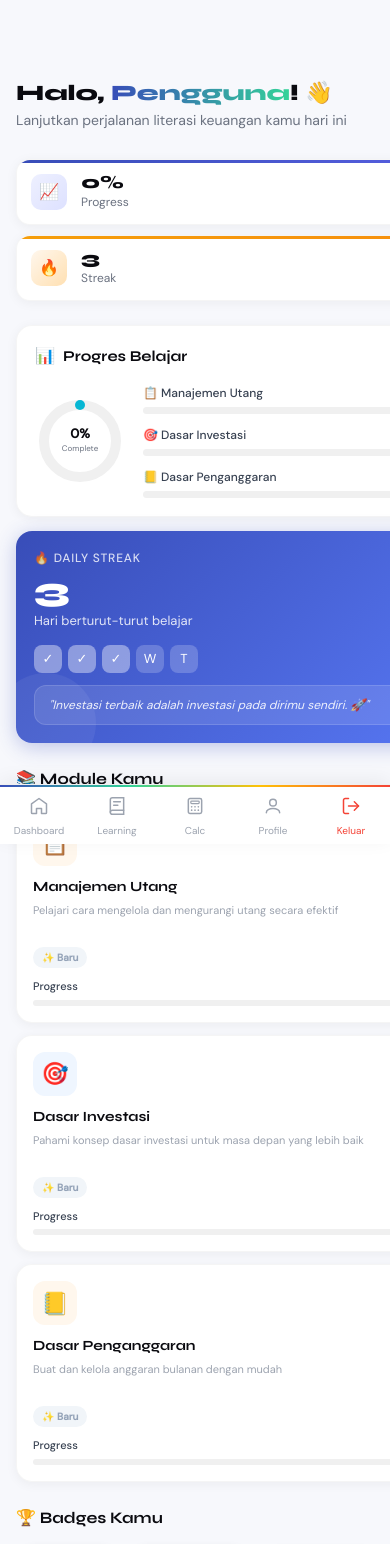
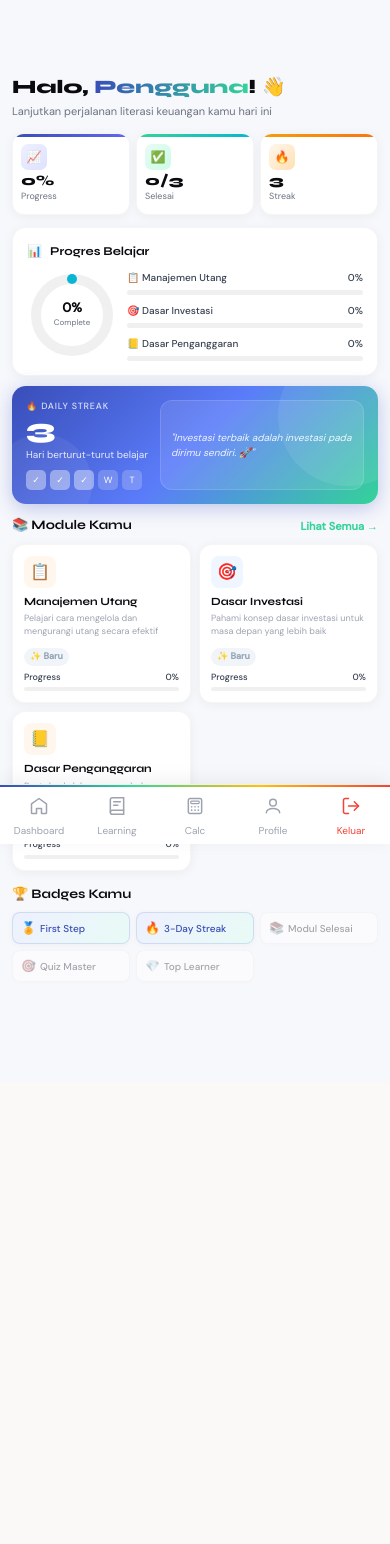
Before and after one commit to nikokeandreadinata123-cloud/finedu-frontend, a React (Vite) app: page / in a window 390 px wide. Shown: the top 1544 px of the page. After the commit the page ends 1082 px from the top, so only its background shows below. Built offline with nearby package versions, Linux system fonts and the light colour scheme.

Commit message:
Update Dashboard.module.css

```diff
--- a/src/pages/Dashboard/Dashboard.module.css
+++ b/src/pages/Dashboard/Dashboard.module.css
@@ -1,29 +1,28 @@
 @import url('https://fonts.googleapis.com/css2?family=Syne:wght@600;700;800&family=DM+Sans:wght@300;400;500&display=swap');
 
-/* ── RESET ───────────────────────────── */
 *, *::before, *::after { box-sizing: border-box; margin: 0; padding: 0; }
 
-/* ── ROOT ────────────────────────────── */
+/* ── ROOT ── */
 .root {
   display: flex;
   min-height: 100vh;
   background: #F7F8FC;
   font-family: 'DM Sans', sans-serif;
   overflow-x: hidden;
+  width: 100%;
 }
 
-/* ── MAIN CONTENT ────────────────────── */
+/* ── MAIN ── */
 .main {
-  flex: 1;
+  flex: 1 1 0%;
   padding: 32px 32px 40px;
   min-width: 0;
   overflow-y: auto;
+  overflow-x: hidden;
 }
 
-/* ── HEADER ──────────────────────────── */
-.header {
-  margin-bottom: 28px;
-}
+/* ── HEADER ── */
+.header { margin-bottom: 28px; }
 .greeting {
   font-family: 'Syne', sans-serif;
   font-size: clamp(22px, 2.8vw, 32px);
@@ -38,13 +37,9 @@
   -webkit-text-fill-color: transparent;
   background-clip: text;
 }
-.subGreeting {
-  font-size: 14px;
-  color: #6b7280;
-  font-weight: 400;
-}
+.subGreeting { font-size: 14px; color: #6b7280; }
 
-/* ── TOP STATS ROW ───────────────────── */
+/* ── STATS ROW ── */
 .statsRow {
   display: grid;
   grid-template-columns: repeat(3, 1fr);
@@ -63,6 +58,7 @@
   transition: transform .2s, box-shadow .2s;
   position: relative;
   overflow: hidden;
+  min-width: 0;
 }
 .statCard::before {
   content: '';
@@ -74,11 +70,8 @@
 .statCard:nth-child(1)::before { background: linear-gradient(90deg, #384DB8, #6366f1); }
 .statCard:nth-child(2)::before { background: linear-gradient(90deg, #34D399, #06b6d4); }
 .statCard:nth-child(3)::before { background: linear-gradient(90deg, #f59e0b, #f97316); }
+.statCard:hover { transform: translateY(-2px); box-shadow: 0 8px 24px rgba(0,0,0,.09); }
 
-.statCard:hover {
-  transform: translateY(-2px);
-  box-shadow: 0 8px 24px rgba(0,0,0,.09);
-}
 .statIconBox {
   width: 44px; height: 44px;
   border-radius: 12px;
@@ -97,13 +90,9 @@
   color: #0a0a0f;
   line-height: 1;
 }
-.statLabel {
-  font-size: 12px;
-  color: #6b7280;
-  margin-top: 2px;
-}
+.statLabel { font-size: 12px; color: #6b7280; margin-top: 2px; }
 
-/* ── 2-COL GRID ──────────────────────── */
+/* ── 2-COL GRID ── */
 .gridTwo {
   display: grid;
   grid-template-columns: 1fr 1fr;
@@ -111,13 +100,14 @@
   margin-bottom: 24px;
 }
 
-/* ── PROGRESS CARD ───────────────────── */
+/* ── PROGRESS CARD ── */
 .progressCard {
   background: #fff;
   border-radius: 20px;
   padding: 22px;
   box-shadow: 0 2px 12px rgba(0,0,0,.05);
   border: 1px solid rgba(0,0,0,.04);
+  min-width: 0;
 }
 .cardTitle {
   font-family: 'Syne', sans-serif;
@@ -129,19 +119,8 @@
   align-items: center;
   gap: 8px;
 }
-.cardTitle span { font-size: 16px; }
-
-.donutWrap {
-  display: flex;
-  align-items: center;
-  gap: 18px;
-}
-.progressBars {
-  flex: 1;
-  display: flex;
-  flex-direction: column;
-  gap: 12px;
-}
+.donutWrap { display: flex; align-items: center; gap: 18px; }
+.progressBars { flex: 1; display: flex; flex-direction: column; gap: 12px; min-width: 0; }
 .pbRow { width: 100%; }
 .pbLabel {
   display: flex;
@@ -151,12 +130,7 @@
   margin-bottom: 5px;
   font-weight: 500;
 }
-.pbTrack {
-  height: 7px;
-  background: #f0f0f0;
-  border-radius: 99px;
-  overflow: hidden;
-}
+.pbTrack { height: 7px; background: #f0f0f0; border-radius: 99px; overflow: hidden; }
 .pbFill {
   height: 100%;
   background: linear-gradient(90deg, #34D399, #06b6d4);
@@ -164,7 +138,7 @@
   transition: width .8s cubic-bezier(.4,0,.2,1);
 }
 
-/* ── STREAK / QUOTE CARD ─────────────── */
+/* ── STREAK CARD ── */
 .streakCard {
   background: linear-gradient(135deg, #384DB8 0%, #5b7cfa 50%, #34D399 100%);
   border-radius: 20px;
@@ -176,92 +150,57 @@
   position: relative;
   overflow: hidden;
   box-shadow: 0 4px 20px rgba(56,77,184,.3);
+  min-width: 0;
 }
 .streakCard::before {
-  content: '';
-  position: absolute;
+  content: ''; position: absolute;
   top: -40px; right: -40px;
   width: 140px; height: 140px;
-  background: rgba(255,255,255,.08);
-  border-radius: 50%;
+  background: rgba(255,255,255,.08); border-radius: 50%;
 }
 .streakCard::after {
-  content: '';
-  position: absolute;
+  content: ''; position: absolute;
   bottom: -30px; left: -20px;
   width: 100px; height: 100px;
-  background: rgba(255,255,255,.06);
-  border-radius: 50%;
+  background: rgba(255,255,255,.06); border-radius: 50%;
 }
 .streakTop { position: relative; z-index: 1; }
 .streakLabel {
-  font-size: 12px;
-  font-weight: 500;
-  opacity: .8;
-  text-transform: uppercase;
-  letter-spacing: .8px;
-  margin-bottom: 6px;
+  font-size: 12px; font-weight: 500; opacity: .8;
+  text-transform: uppercase; letter-spacing: .8px; margin-bottom: 6px;
 }
 .streakNum {
   font-family: 'Syne', sans-serif;
-  font-size: 42px;
-  font-weight: 800;
-  line-height: 1;
-  margin-bottom: 4px;
+  font-size: 42px; font-weight: 800; line-height: 1; margin-bottom: 4px;
 }
 .streakSub { font-size: 13px; opacity: .85; }
-
-.streakDots {
-  display: flex;
-  gap: 6px;
-  margin-top: 14px;
-  position: relative;
-  z-index: 1;
-}
+.streakDots { display: flex; gap: 6px; margin-top: 14px; position: relative; z-index: 1; }
 .streakDot {
-  width: 28px; height: 28px;
-  border-radius: 8px;
+  width: 28px; height: 28px; border-radius: 8px;
   background: rgba(255,255,255,.2);
-  display: flex; align-items: center; justify-content: center;
-  font-size: 13px;
+  display: flex; align-items: center; justify-content: center; font-size: 13px;
 }
 .streakDot.done { background: rgba(255,255,255,.4); }
-
 .quoteBox {
-  position: relative;
-  z-index: 1;
-  background: rgba(255,255,255,.12);
-  border-radius: 12px;
-  padding: 10px 14px;
-  font-size: 12px;
-  font-style: italic;
-  opacity: .9;
-  margin-top: 12px;
-  border: 1px solid rgba(255,255,255,.15);
+  position: relative; z-index: 1;
+  background: rgba(255,255,255,.12); border-radius: 12px;
+  padding: 10px 14px; font-size: 12px; font-style: italic;
+  opacity: .9; margin-top: 12px; border: 1px solid rgba(255,255,255,.15);
 }
 
-/* ── MODULE SECTION ──────────────────── */
+/* ── MODULES ── */
 .sectionHeader {
-  display: flex;
-  justify-content: space-between;
-  align-items: center;
-  margin-bottom: 14px;
+  display: flex; justify-content: space-between;
+  align-items: center; margin-bottom: 14px;
 }
 .sectionTitle {
   font-family: 'Syne', sans-serif;
-  font-size: 16px;
-  font-weight: 700;
-  color: #0a0a0f;
+  font-size: 16px; font-weight: 700; color: #0a0a0f;
 }
 .seeAll {
-  font-size: 13px;
-  color: #34D399;
-  cursor: pointer;
-  font-weight: 600;
+  font-size: 13px; color: #34D399; cursor: pointer;
+  font-weight: 600; background: none; border: none; padding: 0;
   transition: opacity .2s;
-  background: none;
-  border: none;
-  padding: 0;
 }
 .seeAll:hover { opacity: .7; }
 
@@ -270,164 +209,179 @@
   grid-template-columns: repeat(3, 1fr);
   gap: 16px;
 }
-
 .moduleCard {
-  background: #fff;
-  border-radius: 20px;
-  padding: 18px;
-  box-shadow: 0 2px 12px rgba(0,0,0,.05);
-  border: 1px solid rgba(0,0,0,.04);
-  transition: transform .2s, box-shadow .2s;
-  cursor: pointer;
-  position: relative;
-  overflow: hidden;
+  background: #fff; border-radius: 20px; padding: 18px;
+  box-shadow: 0 2px 12px rgba(0,0,0,.05); border: 1px solid rgba(0,0,0,.04);
+  transition: transform .2s, box-shadow .2s; cursor: pointer;
+  position: relative; overflow: hidden; min-width: 0;
 }
-.moduleCard::after {
-  content: '';
-  position: absolute;
-  inset: 0;
-  background: linear-gradient(135deg, transparent, rgba(56,77,184,.03));
-  opacity: 0;
-  transition: opacity .2s;
-}
-.moduleCard:hover {
-  transform: translateY(-4px);
-  box-shadow: 0 12px 28px rgba(0,0,0,.1);
-}
-.moduleCard:hover::after { opacity: 1; }
+.moduleCard:hover { transform: translateY(-4px); box-shadow: 0 12px 28px rgba(0,0,0,.1); }
 
 .moduleIconWrap {
-  width: 44px; height: 44px;
-  border-radius: 12px;
+  width: 44px; height: 44px; border-radius: 12px;
   display: flex; align-items: center; justify-content: center;
-  font-size: 22px;
-  margin-bottom: 12px;
+  font-size: 22px; margin-bottom: 12px;
 }
 .moduleCardTitle {
   font-family: 'Syne', sans-serif;
-  font-size: 14px;
-  font-weight: 700;
-  color: #0a0a0f;
-  margin-bottom: 6px;
-  line-height: 1.3;
+  font-size: 14px; font-weight: 700; color: #0a0a0f;
+  margin-bottom: 6px; line-height: 1.3;
 }
 .moduleCardDesc {
-  font-size: 11px;
-  color: #9ca3af;
-  margin-bottom: 10px;
-  line-height: 1.5;
-  min-height: 32px;
+  font-size: 11px; color: #9ca3af; margin-bottom: 10px;
+  line-height: 1.5; min-height: 32px;
 }
 .moduleStatus {
-  display: inline-flex;
-  align-items: center;
-  gap: 4px;
-  padding: 3px 9px;
-  border-radius: 99px;
-  font-size: 10px;
-  font-weight: 600;
-  margin-bottom: 10px;
+  display: inline-flex; align-items: center; gap: 4px;
+  padding: 3px 9px; border-radius: 99px;
+  font-size: 10px; font-weight: 600; margin-bottom: 10px;
 }
 .statusDone    { background: #dcfce7; color: #16a34a; }
 .statusOngoing { background: #fef3c7; color: #d97706; }
 .statusNew     { background: #f1f5f9; color: #94a3b8; }
 
 .modulePbRow {
-  display: flex;
-  justify-content: space-between;
-  font-size: 11px;
-  color: #374151;
-  margin-bottom: 5px;
-  font-weight: 500;
+  display: flex; justify-content: space-between;
+  font-size: 11px; color: #374151; margin-bottom: 5px; font-weight: 500;
 }
-.modulePbTrack {
-  height: 6px;
-  background: #f0f0f0;
-  border-radius: 99px;
-  overflow: hidden;
-}
-.modulePbFill {
-  height: 100%;
-  border-radius: 99px;
-  transition: width .8s cubic-bezier(.4,0,.2,1);
-}
+.modulePbTrack { height: 6px; background: #f0f0f0; border-radius: 99px; overflow: hidden; }
+.modulePbFill { height: 100%; border-radius: 99px; transition: width .8s cubic-bezier(.4,0,.2,1); }
 
-/* ── BADGE ROW ───────────────────────── */
-.badgeSection {
-  margin-top: 24px;
-}
+/* ── BADGES ── */
+.badgeSection { margin-top: 24px; }
 .badgeGrid {
-  display: flex;
-  gap: 12px;
-  flex-wrap: wrap;
+  display: grid;
+  grid-template-columns: repeat(auto-fill, minmax(130px, 1fr));
+  gap: 10px;
 }
 .badgeChip {
-  display: flex;
-  align-items: center;
-  gap: 8px;
-  padding: 8px 14px;
-  border-radius: 99px;
-  background: #fff;
-  border: 1px solid rgba(0,0,0,.06);
+  display: flex; align-items: center; gap: 8px;
+  padding: 8px 14px; border-radius: 99px;
+  background: #fff; border: 1px solid rgba(0,0,0,.06);
   box-shadow: 0 1px 6px rgba(0,0,0,.04);
-  font-size: 12px;
-  font-weight: 500;
-  color: #374151;
-  transition: transform .15s;
+  font-size: 12px; font-weight: 500; color: #374151;
+  transition: transform .15s; white-space: nowrap;
 }
 .badgeChip:hover { transform: scale(1.04); }
 .badgeChip.earned {
   background: linear-gradient(135deg, #EEF0FF, #E8FBF5);
-  border-color: rgba(56,77,184,.15);
-  color: #384DB8;
+  border-color: rgba(56,77,184,.15); color: #384DB8;
 }
 .badgeChip.locked { opacity: .45; filter: grayscale(.6); }
-.badgeEmoji { font-size: 16px; }
+.badgeEmoji { font-size: 16px; flex-shrink: 0; }
 
-/* ── MOBILE ──────────────────────────── */
+/* ══ TABLET 769-1024px ══ */
+@media (max-width: 1024px) and (min-width: 769px) {
+  .main { padding: 24px 20px 40px; }
+  .moduleGrid { grid-template-columns: 1fr 1fr; }
+  .badgeGrid { grid-template-columns: repeat(auto-fill, minmax(110px, 1fr)); }
+}
+
+/* ══ MOBILE ≤768px ══ */
 @media (max-width: 768px) {
-  .root { flex-direction: column; background: #f7f8fc; }
-
-  .main {
-    padding: 20px 16px 90px;   /* bottom padding for bottom nav */
+  /* Root: kolom, sidebar sudah display:none via Sidebar.jsx */
+  .root {
+    flex-direction: column;
+    width: 100vw;
+    max-width: 100vw;
+    overflow-x: hidden;
   }
 
-  .greeting { font-size: 22px; }
+  /* Main mengambil SEMUA lebar layar */
+  .main {
+    width: 100vw;
+    max-width: 100vw;
+    flex: none;
+    padding: 16px 12px 100px;
+    overflow-x: hidden;
+  }
 
-  .statsRow { grid-template-columns: 1fr 1fr; gap: 10px; }
-  .statsRow .statCard:nth-child(3) { grid-column: span 2; }
+  /* Header */
+  .header { margin-bottom: 14px; }
+  .greeting { font-size: 19px; }
+  .subGreeting { font-size: 11px; }
 
-  .statCard { padding: 13px 14px; border-radius: 14px; }
-  .statIconBox { width: 36px; height: 36px; font-size: 16px; border-radius: 10px; }
-  .statNum { font-size: 18px; }
+  /* ── Stats: WAJIB 3 kolom ── */
+  .statsRow {
+    display: grid !important;
+    grid-template-columns: repeat(3, 1fr) !important;
+    gap: 6px;
+    margin-bottom: 12px;
+    width: 100%;
+  }
+  .statCard {
+    flex-direction: column;
+    align-items: flex-start;
+    padding: 10px 8px;
+    gap: 4px;
+    border-radius: 12px;
+    min-width: 0;
+    width: 100%;
+  }
+  .statIconBox { width: 26px; height: 26px; font-size: 12px; border-radius: 7px; }
+  .statNum { font-size: 14px; line-height: 1; }
+  .statLabel { font-size: 9px; overflow: hidden; text-overflow: ellipsis; white-space: nowrap; max-width: 100%; }
 
-  .gridTwo { grid-template-columns: 1fr; gap: 14px; }
+  /* gridTwo → 1 kolom */
+  .gridTwo { grid-template-columns: 1fr; gap: 10px; margin-bottom: 12px; }
 
-  .progressCard { padding: 18px; border-radius: 16px; }
-  .streakCard   { padding: 18px; border-radius: 16px; }
-  .streakNum    { font-size: 34px; }
+  /* Progress */
+  .progressCard { padding: 14px; border-radius: 14px; }
+  .cardTitle { font-size: 12px; margin-bottom: 10px; }
+  .donutWrap { gap: 10px; }
+  .progressBars { gap: 8px; }
+  .pbLabel { font-size: 10px; }
+  .pbTrack { height: 5px; }
 
-  .moduleGrid { grid-template-columns: 1fr; gap: 12px; }
-  .moduleCard { border-radius: 16px; padding: 16px; }
+  /* Streak — horizontal agar lebih compact */
+  .streakCard {
+    padding: 14px; border-radius: 14px;
+    flex-direction: row; align-items: stretch; gap: 12px;
+  }
+  .streakTop { flex: 0 0 auto; }
+  .streakLabel { font-size: 9px; margin-bottom: 2px; }
+  .streakNum { font-size: 28px; }
+  .streakSub { font-size: 10px; }
+  .streakDots { gap: 4px; margin-top: 8px; flex-wrap: wrap; }
+  .streakDot { width: 20px; height: 20px; font-size: 9px; border-radius: 5px; }
+  .quoteBox {
+    flex: 1; font-size: 10px; padding: 8px 10px;
+    margin-top: 0; display: flex; align-items: center; min-width: 0;
+  }
 
-  .badgeGrid { gap: 8px; }
-  .badgeChip { padding: 7px 12px; font-size: 11px; }
+  /* Modules — 2 kolom */
+  .sectionHeader { margin-bottom: 8px; }
+  .sectionTitle { font-size: 13px; }
+  .seeAll { font-size: 11px; }
+  .moduleGrid {
+    display: grid !important;
+    grid-template-columns: 1fr 1fr !important;
+    gap: 8px;
+  }
+  .moduleCard { padding: 11px; border-radius: 13px; }
+  .moduleIconWrap { width: 32px; height: 32px; font-size: 16px; border-radius: 8px; margin-bottom: 7px; }
+  .moduleCardTitle { font-size: 11px; margin-bottom: 3px; }
+  .moduleCardDesc { font-size: 9px; min-height: unset; margin-bottom: 5px; line-height: 1.4; }
+  .moduleStatus { font-size: 9px; padding: 2px 6px; margin-bottom: 5px; }
+  .modulePbRow { font-size: 9px; margin-bottom: 3px; }
+  .modulePbTrack { height: 4px; }
+
+  /* Badges — grid kecil */
+  .badgeSection { margin-top: 14px; }
+  .badgeGrid {
+    grid-template-columns: repeat(auto-fill, minmax(90px, 1fr));
+    gap: 6px;
+  }
+  .badgeChip { padding: 6px 8px; font-size: 10px; gap: 4px; border-radius: 8px; white-space: nowrap; }
+  .badgeEmoji { font-size: 12px; }
 }
 
-/* ── TABLET ──────────────────────────── */
-@media (max-width: 1024px) and (min-width: 769px) {
-  .moduleGrid { grid-template-columns: 1fr 1fr; }
-  .statsRow   { grid-template-columns: 1fr 1fr 1fr; }
-}
-
-/* ── ANIMATIONS ──────────────────────── */
+/* ── ANIMATIONS ── */
 @keyframes fadeSlideUp {
   from { opacity: 0; transform: translateY(16px); }
   to   { opacity: 1; transform: translateY(0); }
 }
-.main > * {
-  animation: fadeSlideUp .4s ease both;
-}
+.main > * { animation: fadeSlideUp .4s ease both; }
 .main > *:nth-child(1) { animation-delay: .05s; }
 .main > *:nth-child(2) { animation-delay: .10s; }
 .main > *:nth-child(3) { animation-delay: .15s; }
```
